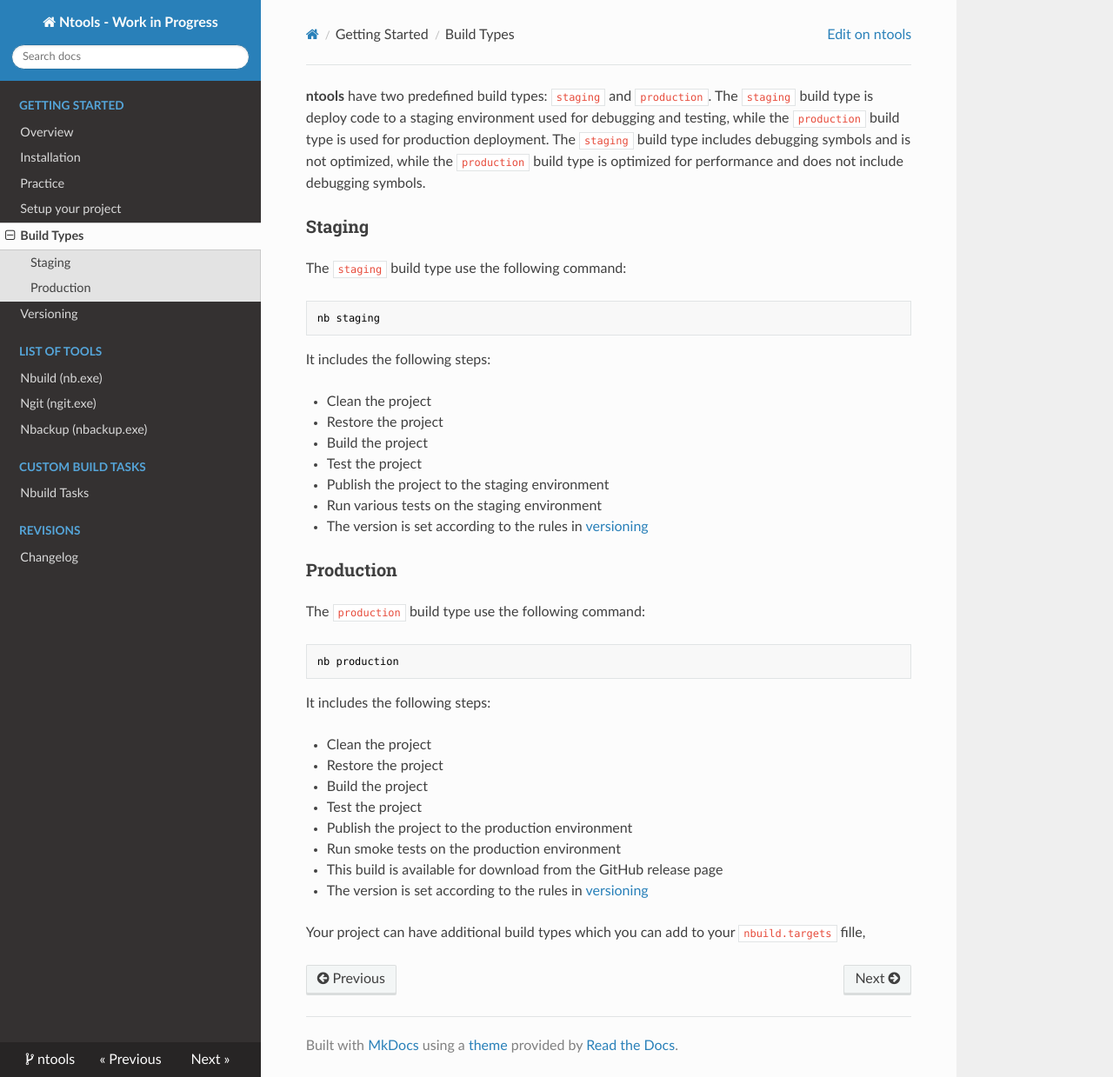
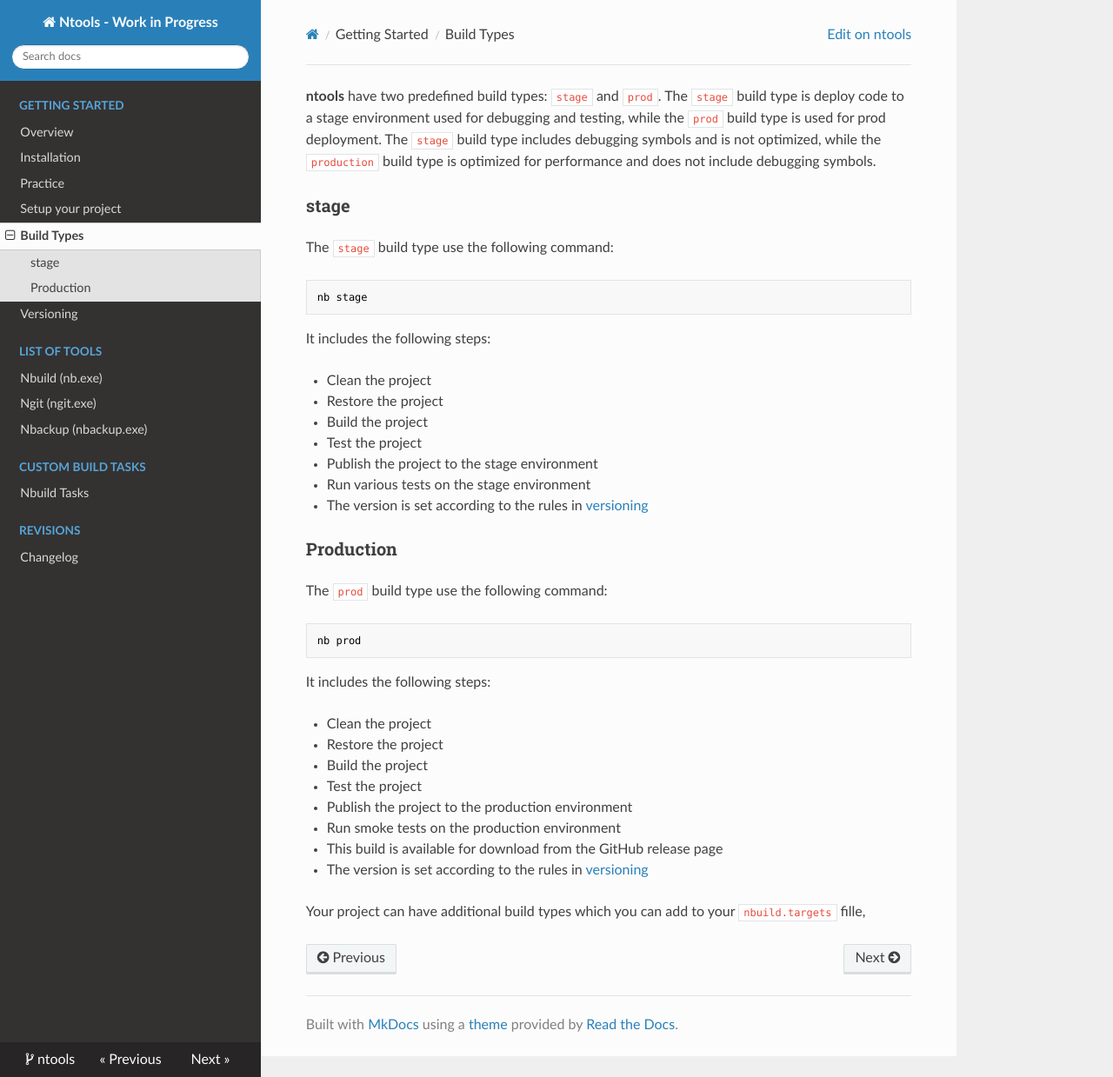
Before and after one commit to naz-hage/ntools, an MkDocs documentation site: the page built from docs/buildtypes.md, in a window 1280 px wide and 1239 px high. Shown: the whole window at 87% size. Built offline with MkDocs 1.6.1, drawn with Linux system fonts in a browser that asks for light colours; nearby versions of some CDN libraries.

Commit message:
Refactor build type terminology in dotnet-desktop.yml

````diff
--- a/docs/buildtypes.md
+++ b/docs/buildtypes.md
@@ -1,11 +1,11 @@
-**ntools** have two predefined build types: `staging` and `production`. The `staging` build type is deploy code to a staging environment used for debugging and testing, while the `production` build type is used for production deployment. The `staging` build type includes debugging symbols and is not optimized, while the `production` build type is optimized for performance and does not include debugging symbols.
+**ntools** have two predefined build types: `stage` and `prod`. The `stage` build type is deploy code to a stage environment used for debugging and testing, while the `prod` build type is used for prod deployment. The `stage` build type includes debugging symbols and is not optimized, while the `production` build type is optimized for performance and does not include debugging symbols.
 
 ##
-### Staging
-The `staging` build type use the following command:
+### stage
+The `stage` build type use the following command:
 
 ```powershell
-nb staging
+nb stage
 ```
 It includes the following steps:
 
@@ -13,15 +13,15 @@
 - Restore the project
 - Build the project
 - Test the project
-- Publish the project to the staging environment
-- Run various tests on the staging environment
+- Publish the project to the stage environment
+- Run various tests on the stage environment
 - The version is set according to the rules in [versioning](versioning.md)
 
 ### Production
-The `production` build type use the following command:
+The `prod` build type use the following command:
 
 ```powershell
-nb production
+nb prod
 ```
 It includes the following steps:
 
````
Also changed, not shown: docs/changelog.md (+8 -0 lines).
